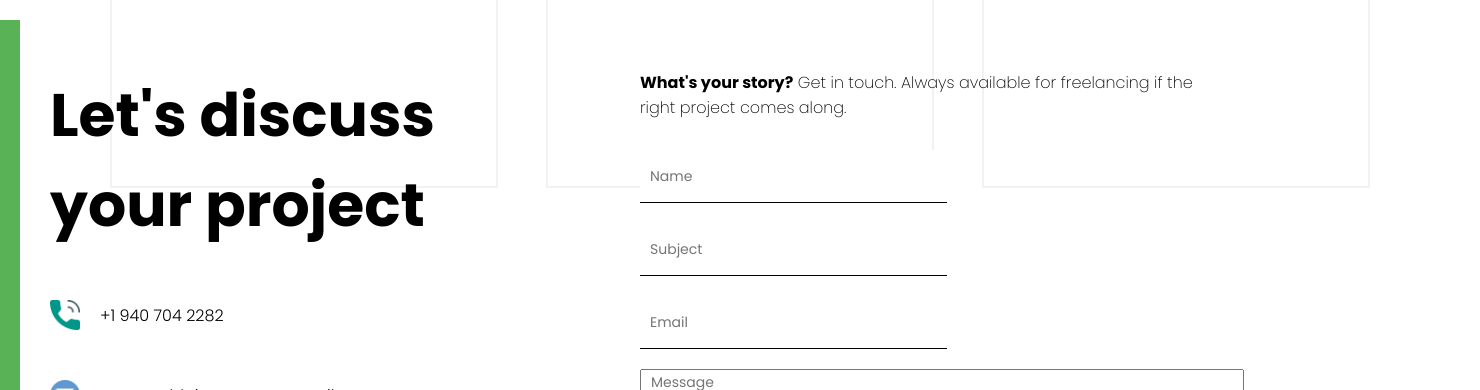
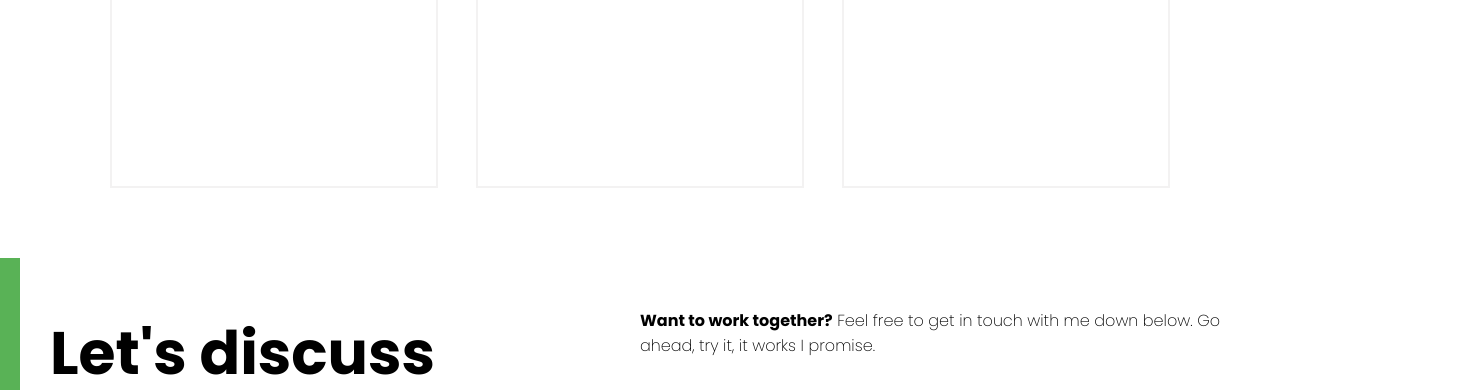
Before and after one commit to blainecurren/portfolio-2, a React (Create React App) app: page / in a window 1280 px wide. Shown: the part 2410-2800 px from the top of the page, 1480 px wide, since content can reach past the window. Built offline with nearby package versions, Linux system fonts and the light colour scheme.

Commit message:
reworded contact.jsx

```diff
--- a/src/app.scss
+++ b/src/app.scss
@@ -2,10 +2,10 @@
   height: 100vh;
 
   .sections {
-    width: 100%;
-    height: calc(100vh - 70px);
-    position: relative;
-    top: 70px;
+    // width: 100%;
+    // height: calc(100vh - 70px);
+    // position: relative;
+    // top: 70px;
     scroll-behavior: smooth;
     scroll-snap-type: y mandatory;
     scrollbar-width: none;
@@ -14,8 +14,8 @@
     }
 
     > * {
-      width: 100vw;
-      height: calc(100vh - 70px);
+      // width: 100vw;
+      // height: calc(100vh - 70px);
       scroll-snap-align: start;
     }
   }
--- a/src/components/contact/Contact.jsx
+++ b/src/components/contact/Contact.jsx
@@ -36,7 +36,7 @@ const Contact = () => {
       <div className="c-bg"></div>
       <div className="c-wrapper">
         <div className="c-left">
-          <h1 className="c-title">Let's discuss your project</h1>
+          <h1 className="c-title">Let's discuss the future</h1>
           <div className="c-info">
             <div className="c-info-item">
               <img src={Phone} alt="" className="c-icon" />
@@ -54,8 +54,8 @@ const Contact = () => {
         </div>
         <div className="c-right">
           <p className="c-desc">
-            <b>What's your story?</b> Get in touch. Always available for
-            freelancing if the right project comes along.
+            <b>Want to work together?</b> Feel free to get in touch with me down
+            below. Go ahead, try it, it works I promise.
           </p>
           <form ref={form} onSubmit={handleSubmit}>
             <input type="text" placeholder="Name" name="user_name" />
--- a/src/components/intro/Intro.jsx
+++ b/src/components/intro/Intro.jsx
@@ -6,8 +6,8 @@ const Intro = () => {
     <div className="i">
       <div className="i-left">
         <div className="i-left-wrapper">
-          <h2 className="i-intro">Welcome to my Portfolio.</h2>
-          <h1 className="i-name">Technologies</h1>
+          <h2 className="i-intro">Welcome to my,</h2>
+          <h1 className="i-name">Portfolio.</h1>
           <div className="i-title">
             <div className="i-title-wrapper">
               <div className="i-title-item">HTML</div>
```
